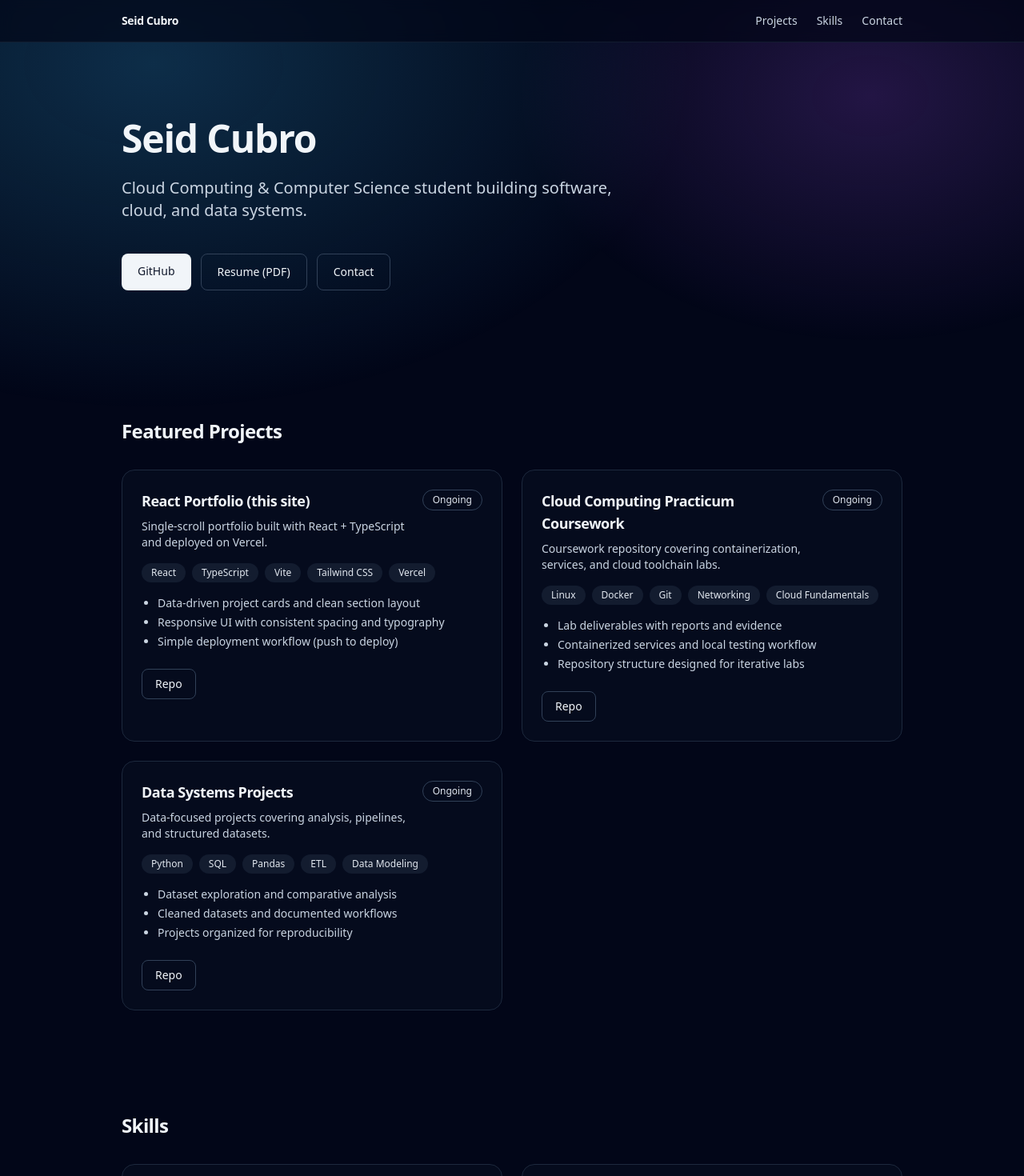
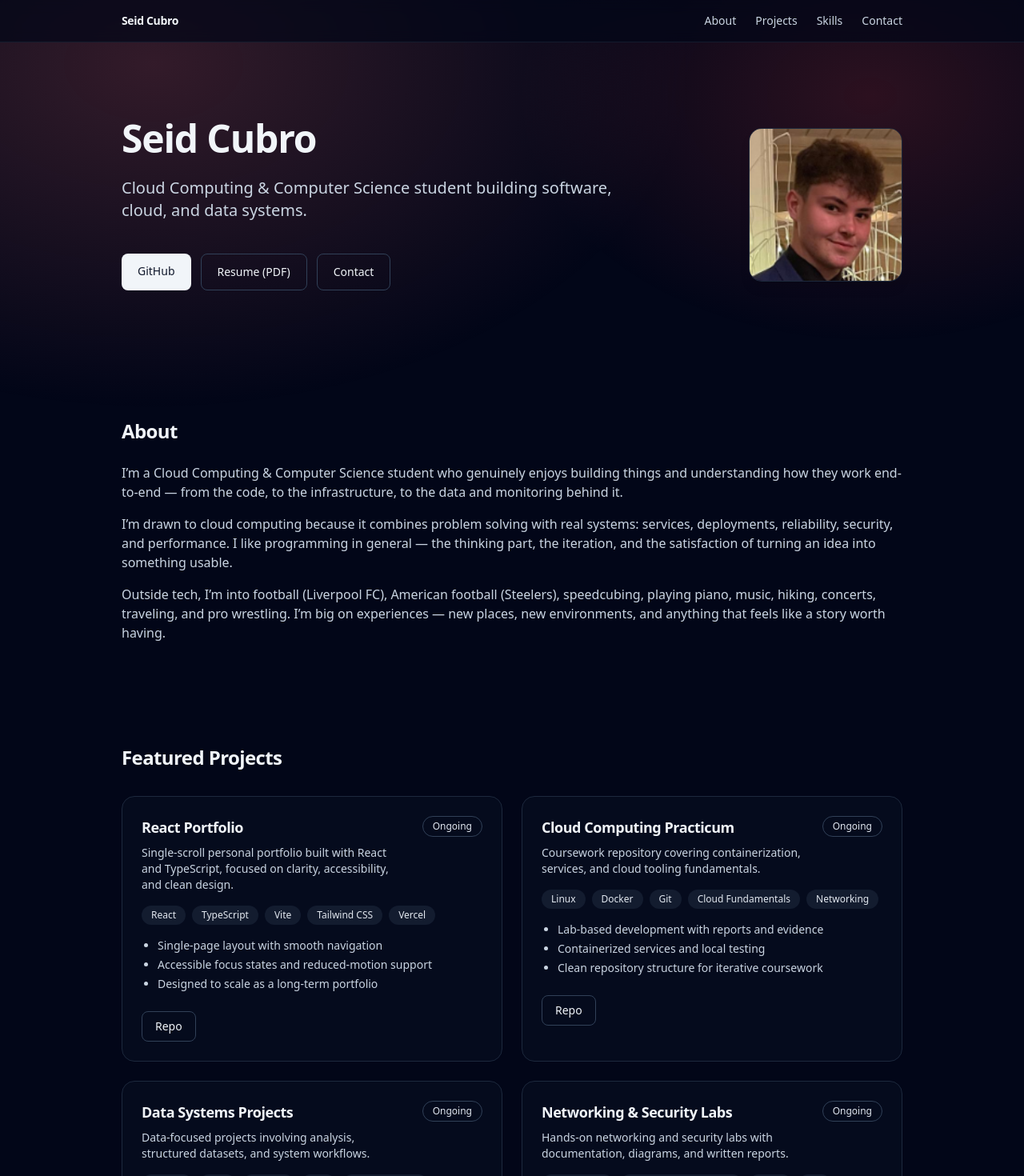
Before and after one commit to seidcubro/react-portfolio, a React (Vite) app: page / in a window 1280 px wide. Shown: the top 1470 px of the page at 80% size. Built offline with nearby package versions, Linux system fonts and the light colour scheme.

Commit message:
Add headshot and finalize project repository links

```diff
--- a/package.json
+++ b/package.json
@@ -10,6 +10,7 @@
     "preview": "vite preview"
   },
   "dependencies": {
+    "framer-motion": "^12.29.2",
     "react": "^19.2.0",
     "react-dom": "^19.2.0"
   },
--- a/src/App.tsx
+++ b/src/App.tsx
@@ -1,5 +1,6 @@
 import Navbar from "./components/Navbar"
 import Hero from "./sections/Hero"
+import About from "./sections/About"
 import Projects from "./sections/Projects"
 import Skills from "./sections/Skills"
 import Contact from "./sections/Contact"
@@ -7,19 +8,26 @@ import Contact from "./sections/Contact"
 export default function App() {
   return (
     <div className="relative isolate min-h-screen bg-slate-950 text-slate-100">
-      {/* background glow */}
+      <a
+        href="#projects"
+        className="sr-only focus:not-sr-only focus:fixed focus:left-6 focus:top-4 focus:z-50 focus:rounded-lg focus:bg-slate-900 focus:px-4 focus:py-2 focus:text-white"
+      >
+        Skip to content
+      </a>
+
       <div
         className="pointer-events-none fixed inset-0 z-0"
         style={{
           backgroundImage:
-            "radial-gradient(70rem 45rem at 15% 10%, rgba(56,189,248,0.22), transparent 60%)," +
-            "radial-gradient(50rem 35rem at 85% 15%, rgba(168,85,247,0.20), transparent 55%)",
+            "radial-gradient(70rem 45rem at 15% 10%, rgba(248,113,113,0.20), transparent 60%)," +
+            "radial-gradient(50rem 35rem at 85% 15%, rgba(239,68,68,0.18), transparent 55%)",
         }}
       />
 
       <div className="relative z-10">
         <Navbar />
         <Hero />
+        <About />
         <Projects />
         <Skills />
         <Contact />
--- a/src/components/Navbar.tsx
+++ b/src/components/Navbar.tsx
@@ -1,10 +1,27 @@
 const links = [
+  { href: "#about", label: "About" },
   { href: "#projects", label: "Projects" },
   { href: "#skills", label: "Skills" },
   { href: "#contact", label: "Contact" },
 ]
 
+function prefersReducedMotion() {
+  return window.matchMedia && window.matchMedia("(prefers-reduced-motion: reduce)").matches
+}
+
 export default function Navbar() {
+  const handleNav = (e: React.MouseEvent<HTMLAnchorElement>, href: string) => {
+    if (!href.startsWith("#")) return
+    e.preventDefault()
+
+    const id = href.slice(1)
+    const el = document.getElementById(id)
+    if (!el) return
+
+    el.scrollIntoView({ behavior: prefersReducedMotion() ? "auto" : "smooth", block: "start" })
+    history.replaceState(null, "", href)
+  }
+
   return (
     <header className="sticky top-0 z-20 border-b border-slate-800/60 bg-slate-950/70 backdrop-blur">
       <div className="mx-auto flex max-w-5xl items-center justify-between px-6 py-4">
@@ -12,12 +29,13 @@ export default function Navbar() {
           Seid Cubro
         </span>
 
-        <nav className="flex gap-6">
+        <nav aria-label="Primary" className="flex gap-6">
           {links.map((l) => (
             <a
               key={l.href}
               href={l.href}
-              className="text-sm text-slate-300 hover:text-white"
+              onClick={(e) => handleNav(e, l.href)}
+              className="text-sm text-slate-300 hover:text-white focus:outline-none focus:ring-2 focus:ring-red-400"
             >
               {l.label}
             </a>
--- a/src/components/ProjectCard.tsx
+++ b/src/components/ProjectCard.tsx
@@ -38,7 +38,8 @@ export default function ProjectCard({ project }: { project: Project }) {
           href={project.repoUrl}
           target="_blank"
           rel="noreferrer"
-          className="rounded-lg border border-slate-700 px-4 py-2 text-sm font-medium hover:bg-slate-900"
+          className="rounded-lg border border-slate-700 px-4 py-2 text-sm font-medium hover:bg-slate-900 focus:outline-none focus:ring-2 focus:ring-red-400"
+          aria-label={`Open repository for ${project.title}`}
         >
           Repo
         </a>
@@ -48,7 +49,8 @@ export default function ProjectCard({ project }: { project: Project }) {
             href={project.liveUrl}
             target="_blank"
             rel="noreferrer"
-            className="rounded-lg bg-slate-100 px-4 py-2 text-sm font-medium text-slate-900 hover:bg-white"
+            className="rounded-lg bg-red-500 px-4 py-2 text-sm font-medium text-white hover:bg-red-400 focus:outline-none focus:ring-2 focus:ring-red-300"
+            aria-label={`Open live site for ${project.title}`}
           >
             Live
           </a>
--- /dev/null
+++ b/src/components/Reveal.tsx
@@ -0,0 +1,16 @@
+import { motion, useReducedMotion } from "framer-motion"
+
+export default function Reveal({ children }: { children: React.ReactNode }) {
+  const reduce = useReducedMotion()
+
+  return (
+    <motion.div
+      initial={reduce ? false : { opacity: 0, y: 16 }}
+      whileInView={reduce ? undefined : { opacity: 1, y: 0 }}
+      viewport={{ once: true, amount: 0.2 }}
+      transition={{ duration: 0.45, ease: "easeOut" }}
+    >
+      {children}
+    </motion.div>
+  )
+}
--- a/src/components/Section.tsx
+++ b/src/components/Section.tsx
@@ -1,3 +1,5 @@
+import Reveal from "./Reveal"
+
 type SectionProps = {
   id?: string
   title?: string
@@ -6,15 +8,14 @@ type SectionProps = {
 
 export default function Section({ id, title, children }: SectionProps) {
   return (
-    <section
-      id={id}
-      className="mx-auto max-w-5xl scroll-mt-24 px-6 py-16"
-    >
-      {title ? (
-        <h2 className="text-2xl font-semibold tracking-tight">{title}</h2>
-      ) : null}
+    <section id={id} className="mx-auto max-w-5xl scroll-mt-24 px-6 py-16">
+      <Reveal>
+        {title ? (
+          <h2 className="text-2xl font-semibold tracking-tight">{title}</h2>
+        ) : null}
 
-      <div className={title ? "mt-6" : ""}>{children}</div>
+        <div className={title ? "mt-6" : ""}>{children}</div>
+      </Reveal>
     </section>
   )
 }
--- a/src/data/projects.ts
+++ b/src/data/projects.ts
@@ -10,28 +10,27 @@ export type Project = {
 
 export const featuredProjects: Project[] = [
   {
-    title: "React Portfolio (this site)",
+    title: "React Portfolio",
     description:
-      "Single-scroll portfolio built with React + TypeScript and deployed on Vercel.",
+      "Single-scroll personal portfolio built with React and TypeScript, focused on clarity, accessibility, and clean design.",
     stack: ["React", "TypeScript", "Vite", "Tailwind CSS", "Vercel"],
     highlights: [
-      "Data-driven project cards and clean section layout",
-      "Responsive UI with consistent spacing and typography",
-      "Simple deployment workflow (push to deploy)",
+      "Single-page layout with smooth navigation",
+      "Accessible focus states and reduced-motion support",
+      "Designed to scale as a long-term portfolio",
     ],
     repoUrl: "https://github.com/seidcubro/react-portfolio",
-    liveUrl: "",
     status: "Ongoing",
   },
   {
-    title: "Cloud Computing Practicum Coursework",
+    title: "Cloud Computing Practicum",
     description:
-      "Coursework repository covering containerization, services, and cloud toolchain labs.",
-    stack: ["Linux", "Docker", "Git", "Networking", "Cloud Fundamentals"],
+      "Coursework repository covering containerization, services, and cloud tooling fundamentals.",
+    stack: ["Linux", "Docker", "Git", "Cloud Fundamentals", "Networking"],
     highlights: [
-      "Lab deliverables with reports and evidence",
-      "Containerized services and local testing workflow",
-      "Repository structure designed for iterative labs",
+      "Lab-based development with reports and evidence",
+      "Containerized services and local testing",
+      "Clean repository structure for iterative coursework",
     ],
     repoUrl: "https://github.com/seidcubro/cloud-computing-practicum",
     status: "Ongoing",
@@ -39,14 +38,41 @@ export const featuredProjects: Project[] = [
   {
     title: "Data Systems Projects",
     description:
-      "Data-focused projects covering analysis, pipelines, and structured datasets.",
+      "Data-focused projects involving analysis, structured datasets, and system workflows.",
     stack: ["Python", "SQL", "Pandas", "ETL", "Data Modeling"],
     highlights: [
-      "Dataset exploration and comparative analysis",
-      "Cleaned datasets and documented workflows",
-      "Projects organized for reproducibility",
+      "Dataset analysis and transformation",
+      "Emphasis on clean data and reproducibility",
+      "Organized project structure for future expansion",
     ],
     repoUrl: "https://github.com/seidcubro/data-systems-projects",
     status: "Ongoing",
   },
+  {
+    title: "Networking & Security Labs",
+    description:
+      "Hands-on networking and security labs with documentation, diagrams, and written reports.",
+    stack: ["Networking", "Security Fundamentals", "Linux", "Git", "Documentation"],
+    highlights: [
+      "Threat modeling and trust boundary analysis",
+      "Structured lab submissions",
+      "Security concepts applied in practice",
+    ],
+    repoUrl: "https://github.com/seidcubro/network-security-labs",
+    status: "Ongoing",
+  },
+  {
+    title: "Garage Environmental Monitoring System (IoT)",
+    description:
+      "IoT system for monitoring and logging environmental conditions in a real-world garage environment.",
+    stack: ["IoT", "Sensors", "Monitoring", "Data Logging", "Automation"],
+    highlights: [
+      "Real-world environmental data tracking",
+      "Designed for expansion and alerts",
+      "Repository documents system architecture",
+    ],
+    repoUrl:
+      "https://github.com/seidcubro/Seid-Cubro-Garage-Environmental-Monitoring-System",
+    status: "Ongoing",
+  },
 ]
--- a/src/index.css
+++ b/src/index.css
@@ -1 +1,20 @@
 @import "tailwindcss";
+
+:root {
+  color-scheme: dark;
+}
+
+html {
+  scroll-behavior: smooth;
+}
+
+@media (prefers-reduced-motion: reduce) {
+  html {
+    scroll-behavior: auto;
+  }
+}
+
+/* Futuristic-ish font stack (no external fetch). */
+body {
+  font-family: ui-sans-serif, system-ui, -apple-system, "Segoe UI", Roboto, Arial, "Noto Sans", "Liberation Sans", sans-serif;
+}
--- /dev/null
+++ b/src/sections/About.tsx
@@ -0,0 +1,27 @@
+import Section from "../components/Section"
+
+export default function About() {
+  return (
+    <Section id="about" title="About">
+      <div className="space-y-4 text-slate-300">
+        <p>
+          I’m a Cloud Computing & Computer Science student who genuinely enjoys building things
+          and understanding how they work end-to-end — from the code, to the infrastructure,
+          to the data and monitoring behind it.
+        </p>
+
+        <p>
+          I’m drawn to cloud computing because it combines problem solving with real systems:
+          services, deployments, reliability, security, and performance. I like programming in general —
+          the thinking part, the iteration, and the satisfaction of turning an idea into something usable.
+        </p>
+
+        <p>
+          Outside tech, I’m into football (Liverpool FC), American football (Steelers), speedcubing,
+          playing piano, music, hiking, concerts, traveling, and pro wrestling. I’m big on experiences —
+          new places, new environments, and anything that feels like a story worth having.
+        </p>
+      </div>
+    </Section>
+  )
+}
--- a/src/sections/Hero.tsx
+++ b/src/sections/Hero.tsx
@@ -1,9 +1,13 @@
 export default function Hero() {
   return (
     <section className="mx-auto max-w-5xl px-6 py-24">
-      <h1 className="text-5xl font-bold tracking-tight">Seid Cubro</h1>
+      <div className="flex flex-col gap-10 md:flex-row md:items-center md:justify-between">
+        <div className="max-w-2xl">
+          <h1 className="text-5xl font-bold tracking-tight">
+            Seid Cubro
+          </h1>
 
-      <p className="mt-6 max-w-2xl text-xl text-slate-300">
+          <p className="mt-6 text-xl text-slate-300">
             Cloud Computing & Computer Science student building software, cloud, and data systems.
           </p>
 
@@ -12,25 +16,36 @@ export default function Hero() {
               href="https://github.com/seidcubro"
               target="_blank"
               rel="noreferrer"
-          className="rounded-lg bg-slate-100 px-5 py-3 text-sm font-medium text-slate-900 hover:bg-white"
+              className="rounded-lg bg-slate-100 px-5 py-3 text-sm font-medium text-slate-900 hover:bg-white focus:outline-none focus:ring-2 focus:ring-red-400"
             >
               GitHub
             </a>
 
             <a
               href="/resume.pdf"
-          className="rounded-lg border border-slate-700 px-5 py-3 text-sm font-medium text-slate-100 hover:bg-slate-900"
+              className="rounded-lg border border-slate-700 px-5 py-3 text-sm font-medium text-slate-100 hover:bg-slate-900 focus:outline-none focus:ring-2 focus:ring-red-400"
             >
               Resume (PDF)
             </a>
 
             <a
               href="#contact"
-          className="rounded-lg border border-slate-700 px-5 py-3 text-sm font-medium text-slate-100 hover:bg-slate-900"
+              className="rounded-lg border border-slate-700 px-5 py-3 text-sm font-medium text-slate-100 hover:bg-slate-900 focus:outline-none focus:ring-2 focus:ring-red-400"
             >
               Contact
             </a>
           </div>
+        </div>
+
+        <div className="shrink-0">
+          <img
+            src="/headshot.png"
+            alt="Portrait of Seid Cubro"
+            className="h-40 w-40 rounded-2xl border border-slate-800 object-cover shadow-lg md:h-48 md:w-48"
+            loading="lazy"
+          />
+        </div>
+      </div>
     </section>
   )
 }
```
Also changed, not shown: public/headshot.png (added), 1 other file (tests, documents, lock files or other folders). Lines whose indentation alone changed are shown as unchanged.
